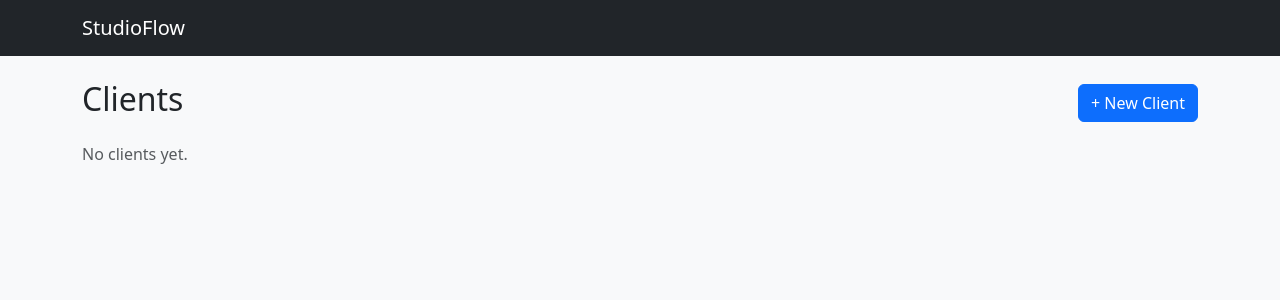
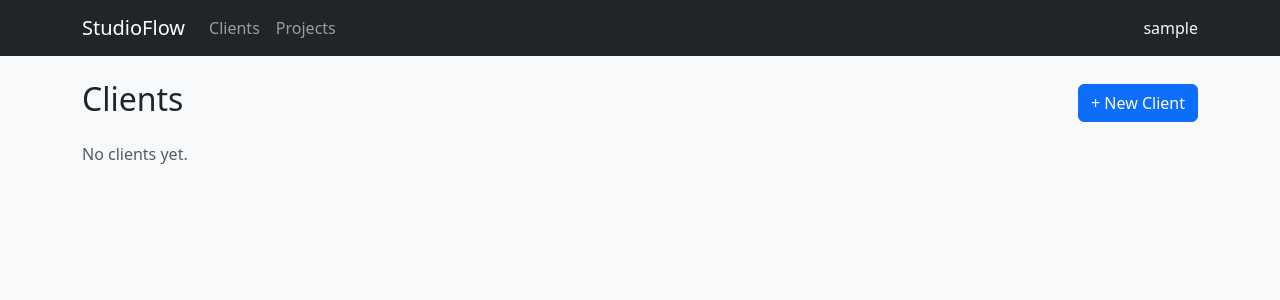
Before and after one commit to KatlegoCodes/studioflow, a Django app: page /clients/ in a window 1280 px wide. Shown: the top 300 px of the page. Run offline with Django 5.2, Linux system fonts and the light colour scheme; the visitor is signed in with stand-in values (Sample User, id 1); data that the repository does not hold is empty.

Commit message:
Add global navbar improve base layout

```diff
--- a/templates/base.html
+++ b/templates/base.html
@@ -11,9 +11,33 @@
     />
   </head>
   <body class="bg-light">
-    <nav class="navbar navbar-dark bg-dark mb-4">
+    <nav class="navbar navbar-expand-lg navbar-dark bg-dark mb-4">
       <div class="container">
         <a href="{% url 'client_list' %}" class="navbar-brand">StudioFlow</a>
+
+        <button
+          class="navbar-toggler"
+          type="button"
+          data-bs-toggle="collapse"
+          data-bs-target="#navbarNav"
+        >
+          <span class="navbar-toggler-icon"></span>
+        </button>
+
+        <div class="collapse navbar-collapse" id="navbarNav">
+          <ul class="navbar-nav me-auto">
+            <li class="nav-item">
+              <a href="{% url 'client_list' %}" class="nav-link">Clients</a>
+            </li>
+            <li class="nav-item">
+              <a href="{% url 'project_list' %}" class="nav-link">Projects</a>
+            </li>
+          </ul>
+
+          <span class="navbar-text text-light"
+            >{{ request.user.username }}</span
+          >
+        </div>
       </div>
     </nav>
 
```
